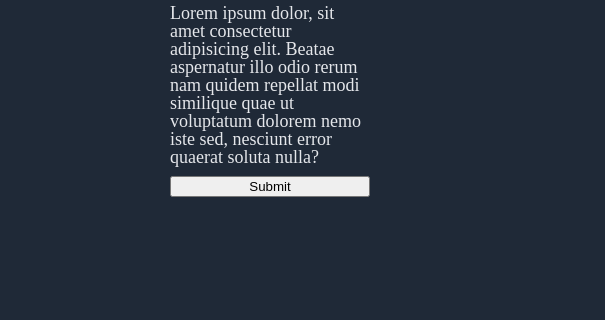
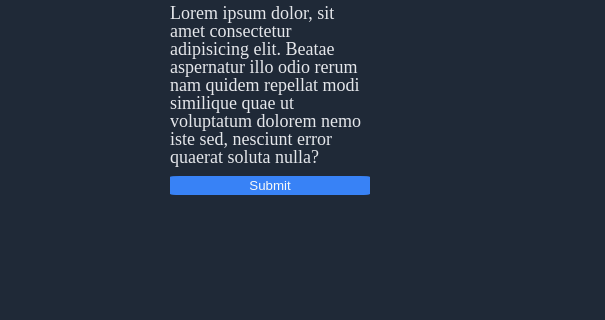
Before and after one commit to EdwardWebdev/odin-flexsite, a plain HTML site: page index.html in a window 1280 px wide. Shown: the part 264-584 px from the top of the page, 0-605 px from the left. Drawn offline with Linux system fonts and the light colour scheme.

Commit message:
button styles applied

```diff
--- a/style.css
+++ b/style.css
@@ -61,6 +61,13 @@ img{
     height:500px;
 }
 
+button{
+    background-color:#3882f6;
+    border: 1px solid #3882f6;
+    color:#f9faf8;
+    border-radius:5%;
+}
+
 .section1 {
     background-color: #1f2937;
     padding:50px;
```
